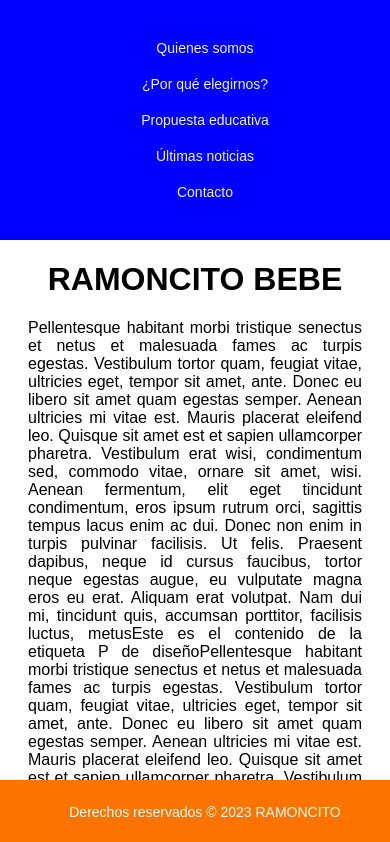
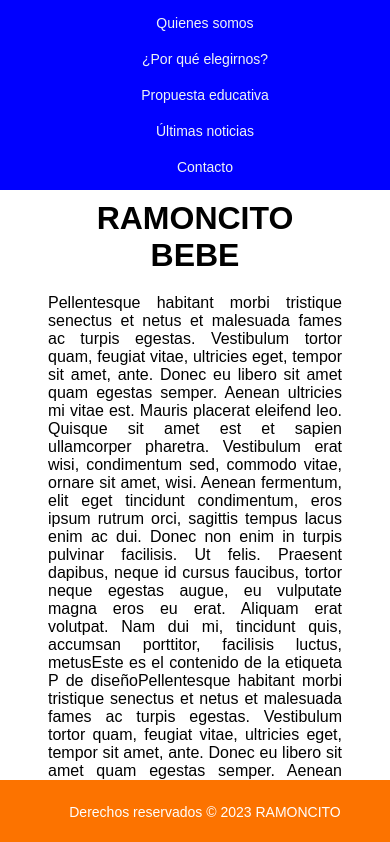
Before and after one commit to HectorDanielAyarachiFuentes/practicando-media-querie, a plain HTML site: page index.html in a window 390 px wide. Shown: the top 842 px of the page. Drawn offline with Linux system fonts and the light colour scheme.

Commit message:
Update style.css

```diff
--- a/style.css
+++ b/style.css
@@ -3,18 +3,30 @@ body {
   font-family: 'Poppins', sans-serif;
 
 }
+
 /* Estilos del main*/
 
 main {
-    margin-left: 120px;
-    margin-right: 9px;
-    margin-top: 40px;
+  margin-left: 120px;
+  margin-right: 9px;
+  margin-top: 20px;
+  margin-bottom: 40px;
+  /*para que baje main*/
+
 }
+
 .titulos {
-    text-align: center;
+  text-align: center;
+  margin: 20px;
+  /* Agregar margen en la parte inferior del título */
+
 }
+
 .texto {
-    text-align: justify;
+  text-align: justify;
+  margin: 20px;
+  /* Agregar margen en la parte inferior del título */
+
 }
 
 
@@ -26,15 +38,21 @@ header {
   color: #fff;
   padding: 10px;
   display: flex;
-  flex-direction: column; /* Cambio a dirección de columna */
-  justify-content: flex-start; /* Alineación al inicio */
-  align-items: flex-start; /* Alineación al inicio */
+  flex-direction: column;
+  /* Cambio a dirección de columna */
+  justify-content: flex-start;
+  /* Alineación al inicio */
+  align-items: flex-start;
+  /* Alineación al inicio */
   position: fixed;
   top: 0;
   left: 0;
-  bottom: 0; /* Ocupar todo el espacio vertical */
+  bottom: 0;
+  /* Ocupar todo el espacio vertical */
   z-index: 999;
-  width: 80px; /* Ancho de la barra lateral */
+  width: 80px;
+  /* Ancho de la barra lateral */
+
 
 }
 
@@ -74,8 +92,10 @@ footer {
   color: #fff;
   padding: 10px;
   text-align: center;
-  font-size: 14px; /* Ajusta el tamaño de fuente según sea necesario */
-  z-index: 20; /* Asegura que el footer esté por encima del header */
+  font-size: 14px;
+  /* Ajusta el tamaño de fuente según sea necesario */
+  z-index: 20;
+  /* Asegura que el footer esté por encima del header */
 }
 
 
@@ -92,15 +112,21 @@ footer {
     width: 100%;
     background-color: #2f0b84;
     z-index: 999;
-    height: 220px; /* Ajusta esta altura según tus necesidades */
-    justify-content: center; /* Centrar horizontalmente */
-    align-items: center; /* Centrar verticalmente */
+    height: 170px;
+    /* Ajusta esta altura según tus necesidades */
+    justify-content: center;
+    /* Centrar horizontalmente */
+    align-items: center;
+    /* Centrar verticalmente */
   }
 
   main {
     margin-left: 20px;
     margin-right: 20px;
-    margin-top: 261px;
+    margin-top: 200px;
+    margin-bottom: 40px;
+    /*para que baje main*/
+
   }
 }
 
@@ -118,14 +144,21 @@ footer {
     width: 100%;
     background-color: blue;
     z-index: 999;
-    height: 220px; /* Ajusta esta altura según tus necesidades */
-    justify-content: center; /* Centrar horizontalmente */
-    align-items: center; /* Centrar verticalmente */
+    height: 170px;
+    /* Ajusta esta altura según tus necesidades */
+    justify-content: center;
+    /* Centrar horizontalmente */
+    align-items: center;
+    /* Centrar verticalmente */
   }
 
   main {
     margin-left: 20px;
     margin-right: 20px;
-    margin-top: 261px;
+    margin-top: 200px;
+    /*para que suba el main*/
+    margin-bottom: 40px;
+    /*para que baje main*/
   }
+
 }
```
